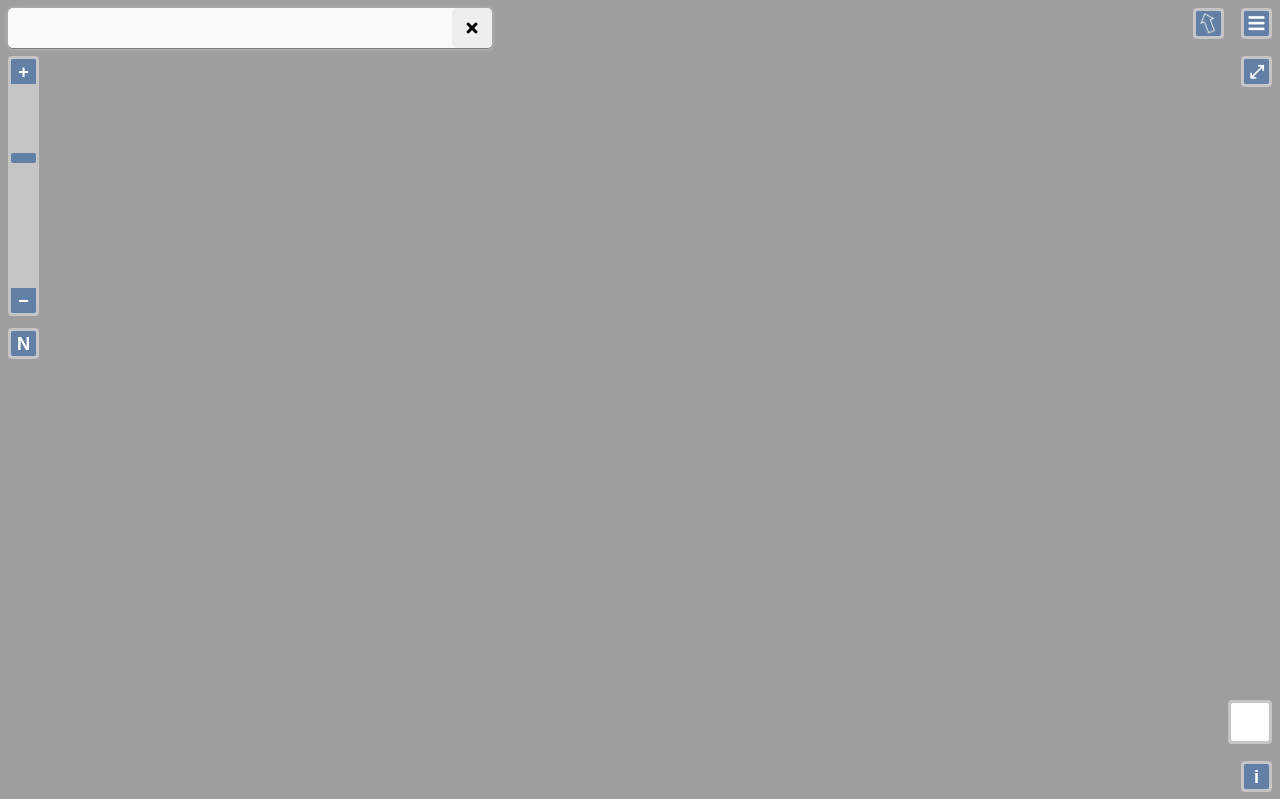
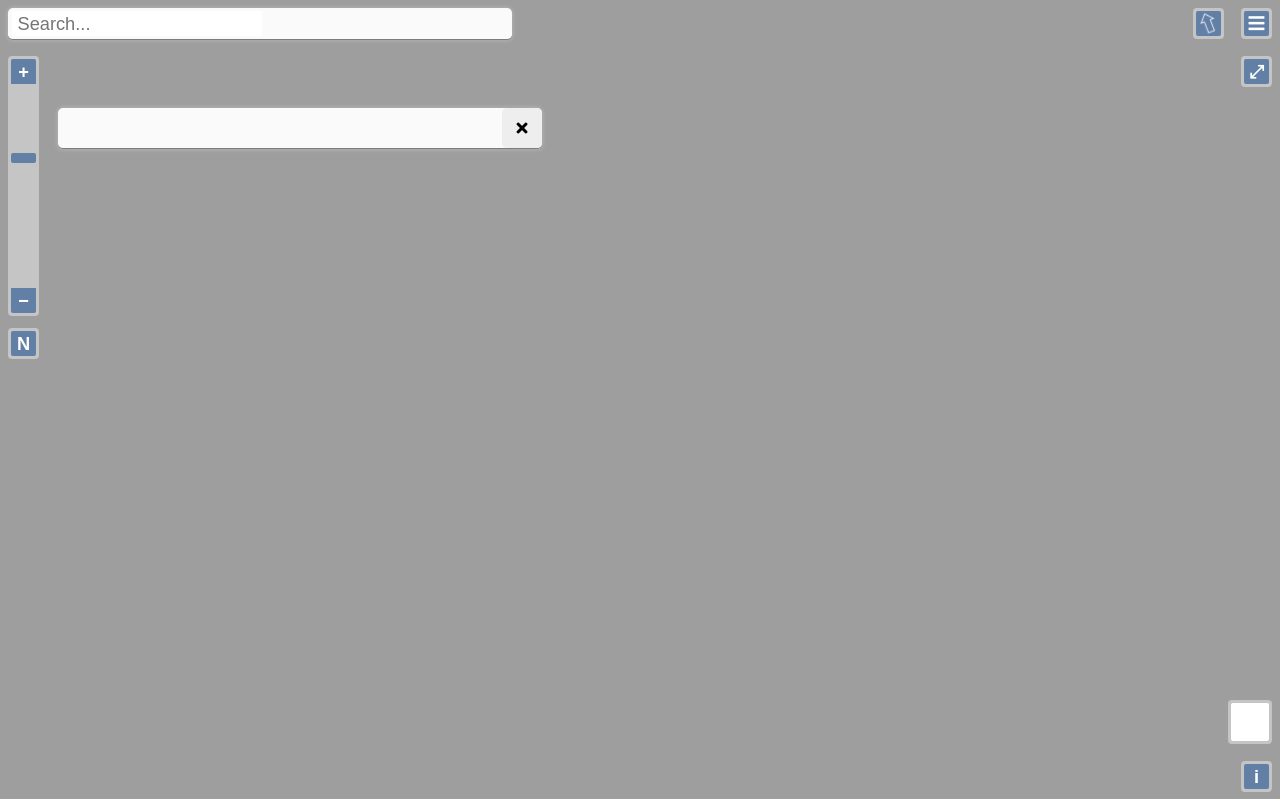
Before and after one commit to kure-kosen/kure_kosen_map, a PHP site: page /map.html in a window 1280 px wide. Shown: the top 799 px of the page. Run offline with PHP 8.4, Linux system fonts and the light colour scheme; some libraries are stand-ins or nearby versions.

Commit message:
[x]ボタンを除き検索ボックスの整備

```diff
--- a/assets/css/map-design.css
+++ b/assets/css/map-design.css
@@ -112,10 +112,41 @@
 form.search {
   width: calc( 100vw - 4em );
   max-width: 500px;
+/*
   position: relative;
   top: 0;
   left: 0;
+  検索ボックス整備のため一時的にコメントアウト */
+  position: absolute;
+  top: 100px;
+  left: 50px;
 }
+/*検索ボックス整備のため一時的に使用*/
+.ol-search .search {
+  display: block!important;
+}
+
+div.ol-search.ol-control {
+  width: calc( 100vw - 4em );
+  max-width: 500px;
+  position: absolute;
+  top: 0;
+  left: 0;
+  margin: 0.5em;
+  border-bottom: 1px solid rgba(72, 72, 72, 0.7);
+  background-color: #fafafa;
+  box-shadow: 0px 0px 4px 1px rgba(184,184,184,0.8);
+  border-radius: 5px;
+}
+.ol-search button {
+  display: none;
+}
+.ol-search ul.autocomplete {
+  max-width: 500px;
+  border-top: 1px solid #ccc;
+}
+
+
 form .search-box {
   margin: 0.5em;
   position: relative; /* [x]のrightの基準 */
```
